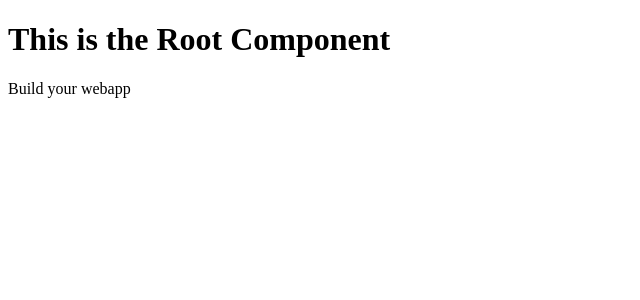
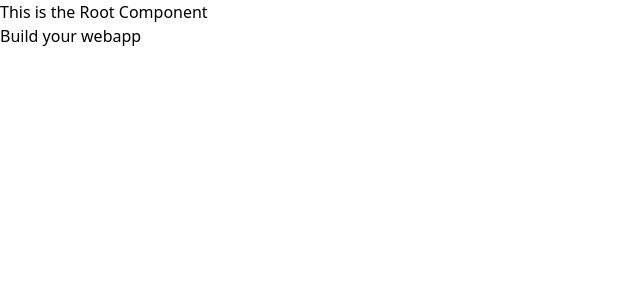
Before and after one commit to MarshTheBacca/malexvnder, a React (Vite) app: page / in a window 1280 px wide. Shown: the top 300 px of the page, without its empty margins (0-640 px from the left). Built offline with nearby package versions, Linux system fonts and the light colour scheme.

Commit message:
Apply new styling and formatting

```diff
--- a/index.html
+++ b/index.html
@@ -1,9 +1,10 @@
-<!DOCTYPE html>
+<!doctype html>
 <html lang="en">
   <head>
     <meta charset="UTF-8" lang="en-US" />
     <meta name="viewport" content="width=device-width, initial-scale=1.0" />
-    <title>Webapp Template</title>
+    <link href="/src/style.css" rel="stylesheet" />
+    <title>malexvnder</title>
   </head>
   <body>
     <div id="root"></div>
--- /dev/null
+++ b/src/style.css
@@ -0,0 +1 @@
+@import "tailwindcss";
--- a/vite.config.ts
+++ b/vite.config.ts
@@ -1,9 +1,10 @@
 import { defineConfig } from 'vite'
 import react from '@vitejs/plugin-react-swc'
+import tailwindcss from '@tailwindcss/vite'
 
 // https://vite.dev/config/
 export default defineConfig({
-  plugins: [react()],
+  plugins: [react(), tailwindcss()],
   base: '/malexvnder/',
   css: {
     transformer: 'lightningcss',
```
Also changed, not shown: 1 other file (tests, documents, lock files or other folders).
